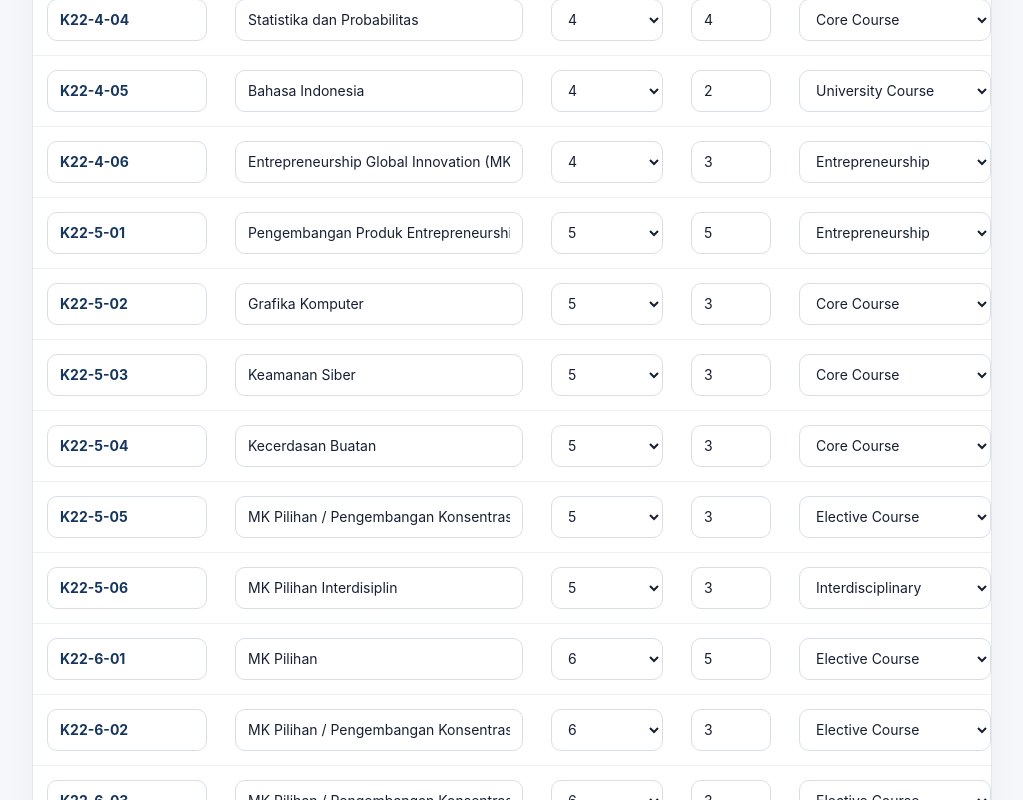
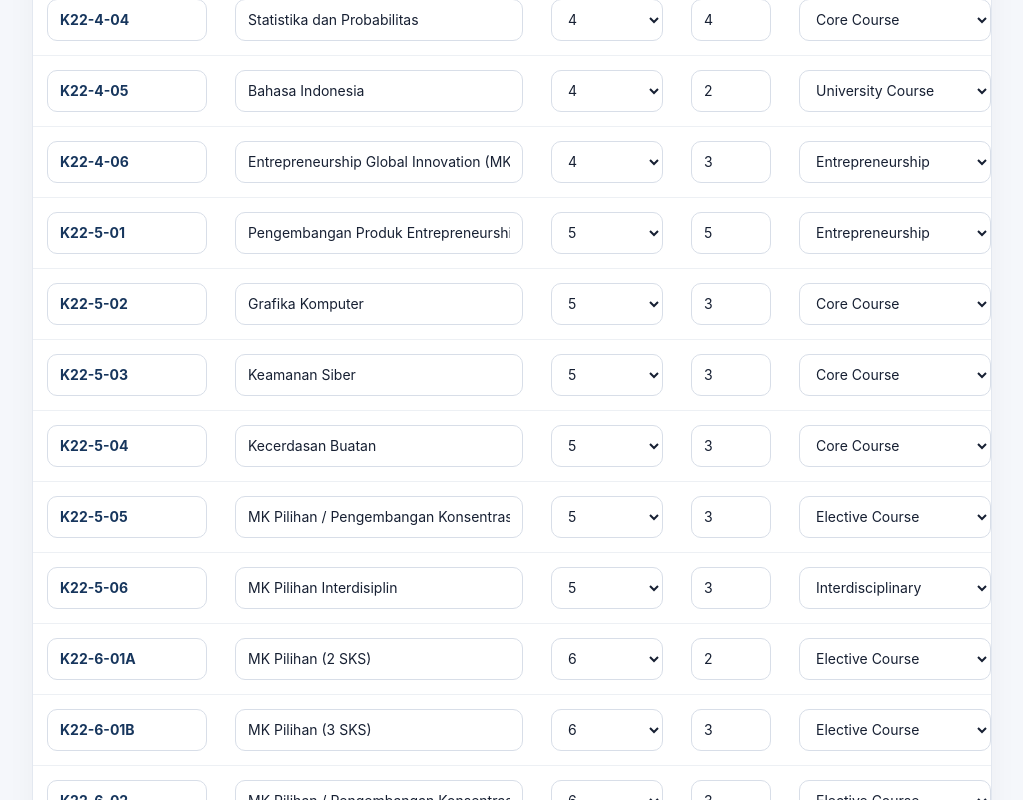
Before and after one commit to cete1995/KRS-Tracker, a Next.js app: page /admin/curriculum-editor in a window 1280 px wide. Shown: the part 2000-2800 px from the top of the page, without its empty margins (256-1279 px from the left). Built offline with nearby package versions, Linux system fonts and the light colour scheme.

Commit message:
fix: split five-credit elective slot

```diff
--- a/src/data/curriculum-2022.ts
+++ b/src/data/curriculum-2022.ts
@@ -7,10 +7,18 @@ const rows:Initial[]=[
  ["K22-3-01","Pemrograman Visual",5,3,"CORE"],["K22-3-02","Pengembangan Web",4,3,"CORE"],["K22-3-03","Sistem Operasi",3,3,"CORE"],["K22-3-04","Matematika Diskrit",3,3,"CORE"],["K22-3-05","Kewarganegaraan",2,3,"UNIVERSITY"],["K22-3-06","Etika di Era Informasi",3,3,"UNIVERSITY"],
  ["K22-4-01","Pengembangan Aplikasi Mobile",5,4,"CORE"],["K22-4-02","Rekayasa Perangkat Lunak",3,4,"CORE"],["K22-4-03","Jaringan Komputer",3,4,"CORE"],["K22-4-04","Statistika dan Probabilitas",4,4,"CORE"],["K22-4-05","Bahasa Indonesia",2,4,"UNIVERSITY"],["K22-4-06","Entrepreneurship Global Innovation (MKE)",3,4,"ENTREPRENEURSHIP"],
  ["K22-5-01","Pengembangan Produk Entrepreneurship Digital",5,5,"ENTREPRENEURSHIP"],["K22-5-02","Grafika Komputer",3,5,"CORE"],["K22-5-03","Keamanan Siber",3,5,"CORE"],["K22-5-04","Kecerdasan Buatan",3,5,"CORE"],["K22-5-05","MK Pilihan / Pengembangan Konsentrasi",3,5,"ELECTIVE"],["K22-5-06","MK Pilihan Interdisiplin",3,5,"INTERDISCIPLINARY"],
- ["K22-6-01","MK Pilihan",5,6,"ELECTIVE"],["K22-6-02","MK Pilihan / Pengembangan Konsentrasi I",3,6,"ELECTIVE"],["K22-6-03","MK Pilihan / Pengembangan Konsentrasi II",3,6,"ELECTIVE"],["K22-6-04","MK Pilihan Tambahan",3,6,"ELECTIVE"],["K22-6-05","Research Methodology",3,6,"CORE"],["K22-6-06","MK Pilihan Interdisiplin",3,6,"INTERDISCIPLINARY"],
+ ["K22-6-01A","MK Pilihan (2 SKS)",2,6,"ELECTIVE"],["K22-6-01B","MK Pilihan (3 SKS)",3,6,"ELECTIVE"],["K22-6-02","MK Pilihan / Pengembangan Konsentrasi I",3,6,"ELECTIVE"],["K22-6-03","MK Pilihan / Pengembangan Konsentrasi II",3,6,"ELECTIVE"],["K22-6-04","MK Pilihan Tambahan",3,6,"ELECTIVE"],["K22-6-05","Research Methodology",3,6,"CORE"],["K22-6-06","MK Pilihan Interdisiplin",3,6,"INTERDISCIPLINARY"],
  ["K22-7-01","Magang: Pengembangan Produk",9,7,"ENRICHMENT"],["K22-7-02","Magang: Pengembangan Profesional",9,7,"ENRICHMENT"],
  ["K22-8-01","Tugas Akhir",8,8,"FINAL_PROJECT"],["K22-8-02","Kredensial Mikro",2,8,"CREDENTIAL"],
 ];
 
 export const curriculum2022Defaults:Course[]=rows.map(([code,name,credits,semester,category])=>({id:code,code,name,credits,semester,category,track:"GENERAL",status:"NOT_AVAILABLE",active:true}));
 export const CURRICULUM_2022_STORAGE="imt-curriculum-2022-courses";
+
+export function migrateCurriculum2022(stored:Course[]):Course[]{
+ if(stored.some(course=>course.id==="K22-6-01A"||course.id==="K22-6-01B"))return stored;
+ return stored.flatMap(course=>course.id!=="K22-6-01"?[course]:[
+  {...course,id:"K22-6-01A",code:"K22-6-01A",name:"MK Pilihan (2 SKS)",credits:2},
+  {...course,id:"K22-6-01B",code:"K22-6-01B",name:"MK Pilihan (3 SKS)",credits:3},
+ ]);
+}
--- a/src/lib/use-curriculum-2022.ts
+++ b/src/lib/use-curriculum-2022.ts
@@ -1,3 +1,3 @@
 "use client";
-import {useEffect,useState} from "react";import type {Course} from "./types";import {CURRICULUM_2022_STORAGE,curriculum2022Defaults} from "@/data/curriculum-2022";
-export function useCurriculum2022(){const [courses,setCoursesState]=useState<Course[]>(curriculum2022Defaults);useEffect(()=>{try{const saved=localStorage.getItem(CURRICULUM_2022_STORAGE);if(saved)setCoursesState(JSON.parse(saved) as Course[])}catch{}},[]);const save=(next:Course[])=>{setCoursesState(next);localStorage.setItem(CURRICULUM_2022_STORAGE,JSON.stringify(next))};const reset=()=>{setCoursesState(curriculum2022Defaults);localStorage.removeItem(CURRICULUM_2022_STORAGE)};return {courses,save,reset}}
+import {useEffect,useState} from "react";import type {Course} from "./types";import {CURRICULUM_2022_STORAGE,curriculum2022Defaults,migrateCurriculum2022} from "@/data/curriculum-2022";
+export function useCurriculum2022(){const [courses,setCoursesState]=useState<Course[]>(curriculum2022Defaults);useEffect(()=>{try{const saved=localStorage.getItem(CURRICULUM_2022_STORAGE);if(saved){const parsed=JSON.parse(saved) as Course[],migrated=migrateCurriculum2022(parsed);setCoursesState(migrated);if(migrated.length!==parsed.length)localStorage.setItem(CURRICULUM_2022_STORAGE,JSON.stringify(migrated))}}catch{}},[]);const save=(next:Course[])=>{setCoursesState(next);localStorage.setItem(CURRICULUM_2022_STORAGE,JSON.stringify(next))};const reset=()=>{setCoursesState(curriculum2022Defaults);localStorage.removeItem(CURRICULUM_2022_STORAGE)};return {courses,save,reset}}
```
Also changed, not shown: 1 other file (tests, documents, lock files or other folders).
